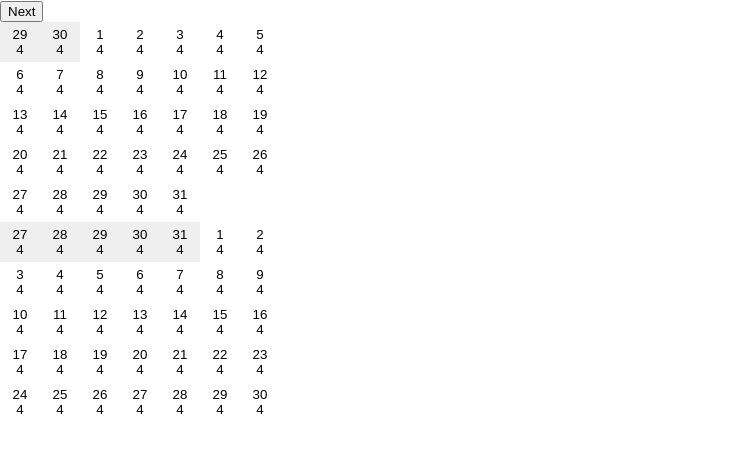
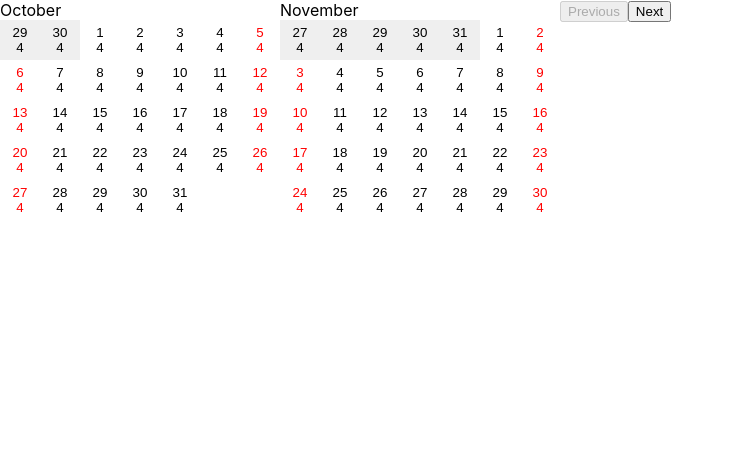
Before and after one commit to RomanDronov/booking, a React (Create React App) app: page / in a window 1280 px wide. Shown: the top 452 px of the page, without its empty margins (0-734 px from the left). Built offline with nearby package versions, Linux system fonts and the light colour scheme.

Commit message:
Aplha 1.0

```diff
--- a/src/index.css
+++ b/src/index.css
@@ -25,3 +25,6 @@ code {
   border:1px solid transparent;
   //border-radius: 50%;
 }
+.Calendar{
+  float:left;
+}
--- a/src/index.js
+++ b/src/index.js
@@ -23,6 +23,7 @@ class CalendarView extends React.Component {
         //this.daysCount=new Date(this.currentYear, this.currentMonth, 0).getDate();
         console.log("dayCount" + this.daysCount);
         console.log("------------------------------------");
+        this.stateHistory=[];
         this.state = {
             color: [{
                 array: Array(daysInMonth(this.dateArray[0].getMonth() + 1, this.dateArray[0].getFullYear())).fill("white"),
@@ -34,20 +35,46 @@ class CalendarView extends React.Component {
                     month: this.dateArray[1].getMonth(),
                     colorText: Array(daysInMonth(this.dateArray[1].getMonth() + 1, this.dateArray[1].getFullYear())).fill("black")
                 }],
+            previousButton:true,
         };
         this.dateRange = [];
         this.dateRangeHover = [];
         console.log(this.state.color);
     }
-
-    changeCurrentDate() {
+    changeCurrentDateBackward(){
+        let dates = this.dateArray.slice();
+        for (let i = 0; i < dates.length; i++) {
+            dates[i].setMonth(this.dateArray[i].getMonth() -1);
+        }
+        this.dateArray = dates;
+        console.log(this.dateArray);
+        //DELETE IF WORKS
+        /* let color = [{
+             array: Array(daysInMonth(this.dateArray[0].getMonth() + 1, this.dateArray[0].getFullYear())).fill("white"),
+             month: this.dateArray[0].getMonth(),
+             colorText: Array(daysInMonth(this.dateArray[0].getMonth() + 1, this.dateArray[0].getFullYear())).fill("black"),
+         }
+             , {
+                 array: Array(daysInMonth(this.dateArray[1].getMonth() + 1, this.dateArray[1].getFullYear())).fill("white"),
+                 month: this.dateArray[1].getMonth(),
+                 colorText: Array(daysInMonth(this.dateArray[1].getMonth() + 1, this.dateArray[1].getFullYear())).fill("black")
+             }];*/
+        let color=[this.IsSimilarMonth(this.dateArray[0]),this.IsSimilarMonth(this.dateArray[1])];
+        console.log(color);
+        this.setState({color: []});
+        this.setState({color: color});
+        setTimeout(() => console.log(this.state.color), 10000);
+    }
+    changeCurrentDateForward() {
+        let currentDate=new Date();
         let dates = this.dateArray.slice();
         for (let i = 0; i < dates.length; i++) {
             dates[i].setMonth(this.dateArray[i].getMonth() + 1);
         }
         this.dateArray = dates;
         console.log(this.dateArray);
-        let color = [{
+        //DELETE IF WORKS
+       /* let color = [{
             array: Array(daysInMonth(this.dateArray[0].getMonth() + 1, this.dateArray[0].getFullYear())).fill("white"),
             month: this.dateArray[0].getMonth(),
             colorText: Array(daysInMonth(this.dateArray[0].getMonth() + 1, this.dateArray[0].getFullYear())).fill("black"),
@@ -56,11 +83,37 @@ class CalendarView extends React.Component {
                 array: Array(daysInMonth(this.dateArray[1].getMonth() + 1, this.dateArray[1].getFullYear())).fill("white"),
                 month: this.dateArray[1].getMonth(),
                 colorText: Array(daysInMonth(this.dateArray[1].getMonth() + 1, this.dateArray[1].getFullYear())).fill("black")
-            }];
+            }];*/
+       //isSimilarMonth also changes previous button state
+       let color=[this.IsSimilarMonth(this.dateArray[0]),this.IsSimilarMonth(this.dateArray[1])];
         console.log(color);
         this.setState({color: []});
         this.setState({color: color});
+        this.setState({previousButton:false});
         setTimeout(() => console.log(this.state.color), 10000);
+    }
+    IsSimilarMonth(date){
+        let currentDate=new Date();
+        for(let i=0;i<this.stateHistory.length;i++){
+            if(this.stateHistory[i].month===date.getMonth()){
+                var SavedState={
+                   array:this.stateHistory[i].array,
+                   month:date.getMonth(),
+                   colorText:this.stateHistory[i].colorText,
+                };
+            }
+        }
+        let finalState=SavedState||{
+            array: Array(daysInMonth( date.getMonth()+ 1, date.getFullYear())).fill("white"),
+            month: date.getMonth(),
+            colorText: Array(daysInMonth(date.getMonth() + 1, date.getFullYear())).fill("black"),
+        };
+        console.log("ISSIMILARMONTH");
+        console.log(finalState);
+        if(currentDate.getMonth()===date.getMonth()){
+            this.setState({previousButton:true});
+        }
+        return finalState;
     }
 
     static setCurrentDate() {
@@ -192,6 +245,7 @@ class CalendarView extends React.Component {
             this.setState({
                 color: colorCopy,
             });
+            this.stateHistory=colorCopy.slice();
             console.log(this.state.color);
         }
         if (range[0].month.getMonth() !== range[1].month.getMonth()) {
@@ -244,15 +298,19 @@ class CalendarView extends React.Component {
     render() {
         console.log("CalendarRender");
         console.log(this.dateArray);
+        let options={month:'long',};
         return (
             <div>
-                <button onClick={() => this.changeCurrentDate()}>Next</button>
+                <button onClick={()=>this.changeCurrentDateBackward()} disabled={this.state.previousButton}>Previous</button>
+                <button onClick={() => this.changeCurrentDateForward()}>Next</button>
+              <div className={"Calendar"}>  <div>{this.dateArray[0].toLocaleString('default', options)}</div>
                 <Calendar color={this.state.color[0]} date={this.dateArray[0]}
                           getIDClick={(i, j) => this.getIDClick(i, j)}
-                          getIDMouseEnter={(i, j) => this.getIDMouseEnter(i, j)}/>
+                          getIDMouseEnter={(i, j) => this.getIDMouseEnter(i, j)}/></div>
+                <div className={"Calendar"}><div>{this.dateArray[1].toLocaleString('default', options)}</div>
                 <Calendar color={this.state.color[1]} date={this.dateArray[1]}
                           getIDClick={(i, j) => this.getIDClick(i, j)}
-                          getIDMouseEnter={(i, j) => this.getIDMouseEnter(i, j)}/>
+                          getIDMouseEnter={(i, j) => this.getIDMouseEnter(i, j)}/></div>
             </div>
         )
     }
@@ -263,6 +321,36 @@ class Calendar extends React.Component {
     constructor(props) {
         //constructor is not running when redeclaring props
         super(props);
+        /*this.currentDate = this.props.date;
+        console.log("CALENDARCONSTRUCTOR");
+        console.log(this.currentDate);
+        this.currentDay = this.currentDate.getDate();
+        this.currentMonth = this.currentDate.getMonth();
+        this.currentYear = this.currentDate.getFullYear();
+        this.getIDClick = this.props.getIDClick;
+        this.getIDMouseEnter = this.props.getIDMouseEnter;
+        //should be change for ur dates
+        this.daysCount = daysInMonth(this.currentMonth + 1, this.currentYear);
+        //should be change for ur dates
+        this.firstDate = firstDay(this.currentMonth, this.currentYear);
+        this.dateRange = [];
+        this.dateRangeHover = [];*/
+    }
+
+    toggleHighLightPeriod() {
+        this.setState({
+            color: Array(this.daysCount).fill("white"),
+        })
+    }
+    isWekeend(year,month,day){
+        let date=new Date(year,month,day);
+        let weekDay=date.getDay();
+        let isweekend=(weekDay===5)||(weekDay===6);
+
+        return isweekend;
+    }
+
+    renderDay() {
         this.currentDate = this.props.date;
         console.log("CALENDARCONSTRUCTOR");
         console.log(this.currentDate);
@@ -275,17 +363,6 @@ class Calendar extends React.Component {
         this.daysCount = daysInMonth(this.currentMonth + 1, this.currentYear);
         //should be change for ur dates
         this.firstDate = firstDay(this.currentMonth, this.currentYear);
-        this.dateRange = [];
-        this.dateRangeHover = [];
-    }
-
-    toggleHighLightPeriod() {
-        this.setState({
-            color: Array(this.daysCount).fill("white"),
-        })
-    }
-
-    renderDay() {
         const calendar = [];
         console.log("renderDay");
         console.log(this.currentMonth);
@@ -297,7 +374,16 @@ class Calendar extends React.Component {
             pastDate++;
         }
         for (let j = 0; j < (this.daysCount); j++) {
-            calendar.push(<Day day={j} color={this.props.color.array[j]} textColor={this.props.color.colorText[j]}
+            let textColor;
+            let weekend=this.isWekeend(this.currentYear,this.currentMonth,j);
+            if((weekend===true)&&(this.props.color.array[j]==="white")){
+                textColor="red";
+                console.log("It's a weekend");
+            }
+            else{
+                textColor=this.props.color.colorText[j];
+            }
+            calendar.push(<Day day={j} color={this.props.color.array[j]} textColor={textColor}
                                onclk={() => this.getIDClick(j, this.currentDate)}
                                onenter={() => this.getIDMouseEnter(j, this.currentDate)}/>);
         }
@@ -305,7 +391,6 @@ class Calendar extends React.Component {
     }
 
     render() {
-        console.log("calendar");
         return (
             <div>
                 {this.renderDay()}
@@ -317,11 +402,13 @@ class Calendar extends React.Component {
 class Day extends React.Component {
     constructor(props) {
         super(props);
-        this.date = (props.day + 1) || 3;
-        this.price = 4;
+        /*this.date = (props.day + 1) || 3;
+        this.price = 4;*/
     }
 
     render() {
+        this.date = (this.props.day + 1) || 3;
+        this.price = 4;
         console.log("Day");
         console.log(this.date);
         return (
```
